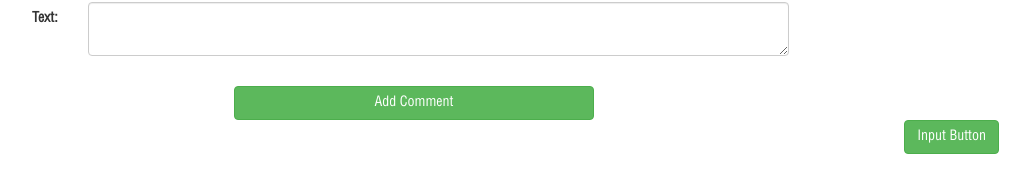
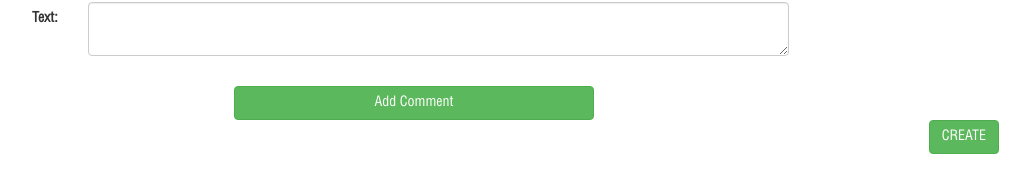
Before and after one commit to remfils/ingo.test, a PHP site: template templates/admin/new-project.html.twig in a window 1280 px wide. Shown: the part 870-1039 px from the top of the page, without its empty margins (226-1256 px from the left). Run offline with PHP 8.4, Linux system fonts and the light colour scheme; the template is opened without the code that fills it, so the values that code supplies are empty; style sheets or scripts are compiled from the project's sources; some libraries are stand-ins or nearby versions.

Commit message:
fix: Input Button replaced with text

```diff
--- a/templates/admin/edit-project.html.twig
+++ b/templates/admin/edit-project.html.twig
@@ -142,7 +142,7 @@ Editing Project:
             </div>
 
             <div class="form-group">
-                <input type="submit" class="pull-right btn btn-success" value="Input Button" />
+                <input type="submit" class="pull-right btn btn-success" value="EDIT" />
             </div>
         </form>
 
--- a/templates/admin/new-project.html.twig
+++ b/templates/admin/new-project.html.twig
@@ -125,7 +125,7 @@
             </div>
 
             <div class="form-group">
-                <input type="submit" class="pull-right btn btn-success" value="Input Button" />
+                <input type="submit" class="pull-right btn btn-success" value="CREATE" />
             </div>
         </form>
 
```
Also changed, not shown: web/js/app/Transition.js (deleted, +0 -7 lines).
